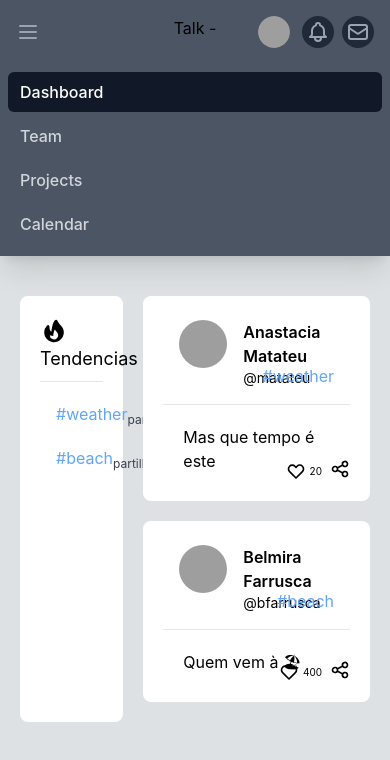
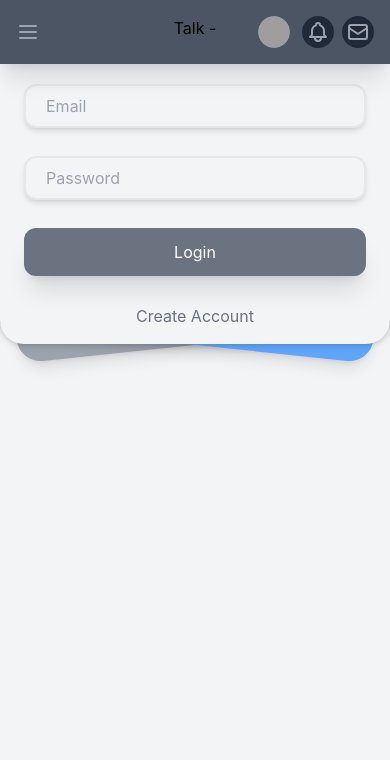
Before and after one commit to DMalagueta/twitter, a React (Vite) app: page /login in a window 390 px wide. Shown: the top 760 px of the page. Built offline with nearby package versions, Linux system fonts and the light colour scheme; grey boxes are pictures that could not be loaded.

Commit message:
dev/login

```diff
--- a/package.json
+++ b/package.json
@@ -18,6 +18,7 @@
     "@vitejs/plugin-react": "^1.3.0",
     "autoprefixer": "^10.4.7",
     "postcss": "^8.4.14",
+    "react-router-dom": "^6.3.0",
     "tailwindcss": "^3.0.24",
     "typescript": "^4.6.3",
     "vite": "^2.9.9"
--- a/src/App.tsx
+++ b/src/App.tsx
@@ -1,15 +1,19 @@
-import { useState } from 'react'
-import './App.css'
 import Main from './layout/Main'
-import Navbar from './layout/Navbar'
+import Login from './layout/Login'
+import { BrowserRouter, Routes, Route } from "react-router-dom";
+import Index from './layout/Index';
 
 function App() {
 
   return (
-    <div>
-      <Navbar />
-      <Main />
-    </div>
+    <BrowserRouter>
+        <Routes>
+          <Route path='/' element={<Index />}>
+              <Route index element={<Main />} />
+              <Route path='/login' element={<Login />}/>
+          </Route>
+        </Routes>
+    </BrowserRouter>
   )
 }
 
--- a/src/index.css
+++ b/src/index.css
@@ -1,6 +1,8 @@
 @import "tailwindcss/base";
 @import "tailwindcss/components";
 @import "tailwindcss/utilities";
+
+@import url('https://fonts.googleapis.com/css2?family=Rampart+One&display=swap');
 
 body {
   margin: 0;
@@ -11,3 +13,7 @@ body {
   -moz-osx-font-smoothing: grayscale;
   background-color: #DEE1E3;
 }
+
+.logo{
+  font-family: 'Rampart One', cursive;
+}
--- /dev/null
+++ b/src/layout/Index.tsx
@@ -0,0 +1,11 @@
+import { Outlet } from 'react-router-dom'
+import Navbar from './Navbar'
+
+export default function Index() {
+  return (
+    <>
+        <Navbar />
+        <Outlet></Outlet>
+    </>
+  )
+}
--- /dev/null
+++ b/src/layout/Login.tsx
@@ -0,0 +1,39 @@
+
+export default function login() {
+  return (
+    <div className="relative min-h-screen flex flex-col sm:justify-center items-center bg-gray-100 shadow-2xl ">
+                <div className="relative sm:max-w-sm w-full">
+                    <div className="card bg-gray-400 shadow-lg  w-full h-full rounded-3xl absolute  transform -rotate-6"></div>
+                    <div className="card bg-blue-400 shadow-lg  w-full h-full rounded-3xl absolute  transform rotate-6"></div>
+                    <div className="relative w-full rounded-3xl  px-6 py-4 bg-gray-100 shadow-md">
+                        <label htmlFor="" className="block mt-3text-gray-700 text-center font-semibold text-xl">
+                            Sign In
+                        </label>
+                        <form method="#" action="#" className="mt-10">
+
+                            <div>
+                                <input type="email" placeholder="Email" className="mt-1 block border-2 w-full bg-gray-100 h-11 rounded-xl shadow-md hover:bg-blue-100 focus:bg-blue-100 focus:ring-0 p-5" />
+                            </div>
+
+                            <div className="mt-7">
+                                <input type="password" placeholder="Password" className="mt-1 block border-2 w-full bg-gray-100 h-11 rounded-xl shadow-md hover:bg-blue-100 focus:bg-blue-100 focus:ring-0 p-5" />
+                            </div>
+
+                            <div className="mt-7">
+                                <button className="bg-gray-500 w-full py-3 rounded-xl text-white shadow-xl hover:shadow-inner focus:outline-none transition duration-500 ease-in-out  transform hover:-translate-x hover:scale-105">
+                                    Login
+                                </button>
+                            </div>
+                             <div className="mt-7">
+                                <div className="flex justify-center items-center">
+                                    <a href="#" className=" text-gray-500 transition duration-500 ease-in-out  transform hover:-translate-x hover:scale-105">
+                                        Create Account
+                                    </a>
+                                </div>
+                            </div>
+                        </form>
+                    </div>
+                </div>
+            </div>
+  )
+}
--- a/src/layout/Main.tsx
+++ b/src/layout/Main.tsx
@@ -22,8 +22,8 @@ export default function Main() {
 ];
 
   return (
-    <div className="grid grid-cols-3 grid-rows-1 gap-5 mt-5 p-5">
-        <div className="box bg-white rounded-lg p-5">
+    <div className="grid grid-cols-1 lg:grid-cols-3 gap-5 mt-20 p-5">
+        <div className="box bg-white rounded-lg p-5 hidden lg:block">
             <h1 className="text-lg"> <FireIcon className="h-7 w-7 inline"/> Tendencias</h1>
             <hr className="mt-2"/>
             <div className="flex items-center justify-between mt-5">
@@ -40,7 +40,7 @@ export default function Main() {
             </div>
         </div>
 
-        <div className="box col-start-2 col-end-4 ">
+        <div className="box lg:col-start-2 lg:col-end-4 ">
             <>
 
                     {
--- a/src/layout/Navbar.tsx
+++ b/src/layout/Navbar.tsx
@@ -1,7 +1,7 @@
 import { BellIcon, MailIcon } from '@heroicons/react/outline';
 export default function Navbar() {
   return (
-    <nav className="bg-gray-600 shadow-xl">
+    <nav className="bg-gray-600 shadow-xl fixed top-0 w-full z-50">
       <div className="max-w-7xl mx-auto px-2 sm:px-6 lg:px-8">
         <div className="relative flex items-center justify-between h-16">
           <div className="absolute inset-y-0 left-0 flex items-center sm:hidden">
@@ -47,7 +47,7 @@ export default function Navbar() {
           <div className="flex-1 flex items-center justify-center sm:items-stretch sm:justify-start">
             <div className="flex-shrink-0 flex items-center">
               <h1 className="block lg:hidden h-8 w-auto">Talk -</h1>
-              <h1 className="hidden lg:block h-8 w-auto text-2xl fond-bold text-white">Talk -</h1>
+              <h1 className="hidden lg:block h-8 w-auto text-2xl fond-bold text-white logo">TALK -</h1>
             </div>
           </div>
           <div className="absolute inset-y-0 right-0 flex items-center pr-2 sm:static sm:inset-auto sm:ml-6 sm:pr-0">
@@ -87,38 +87,6 @@ export default function Navbar() {
         </div>
       </div>
 
-      <div className="sm:hidden" id="mobile-menu">
-        <div className="px-2 pt-2 pb-3 space-y-1">
-          <a
-            href="#"
-            className="bg-gray-900 text-white block px-3 py-2 rounded-md text-base font-medium"
-            aria-current="page"
-          >
-            Dashboard
-          </a>
-
-          <a
-            href="#"
-            className="text-gray-300 hover:bg-gray-700 hover:text-white block px-3 py-2 rounded-md text-base font-medium"
-          >
-            Team
-          </a>
-
-          <a
-            href="#"
-            className="text-gray-300 hover:bg-gray-700 hover:text-white block px-3 py-2 rounded-md text-base font-medium"
-          >
-            Projects
-          </a>
-
-          <a
-            href="#"
-            className="text-gray-300 hover:bg-gray-700 hover:text-white block px-3 py-2 rounded-md text-base font-medium"
-          >
-            Calendar
-          </a>
-        </div>
-      </div>
     </nav>
   )
 }
```
Also changed, not shown: src/App.css (deleted), 1 other file (tests, documents, lock files or other folders).
